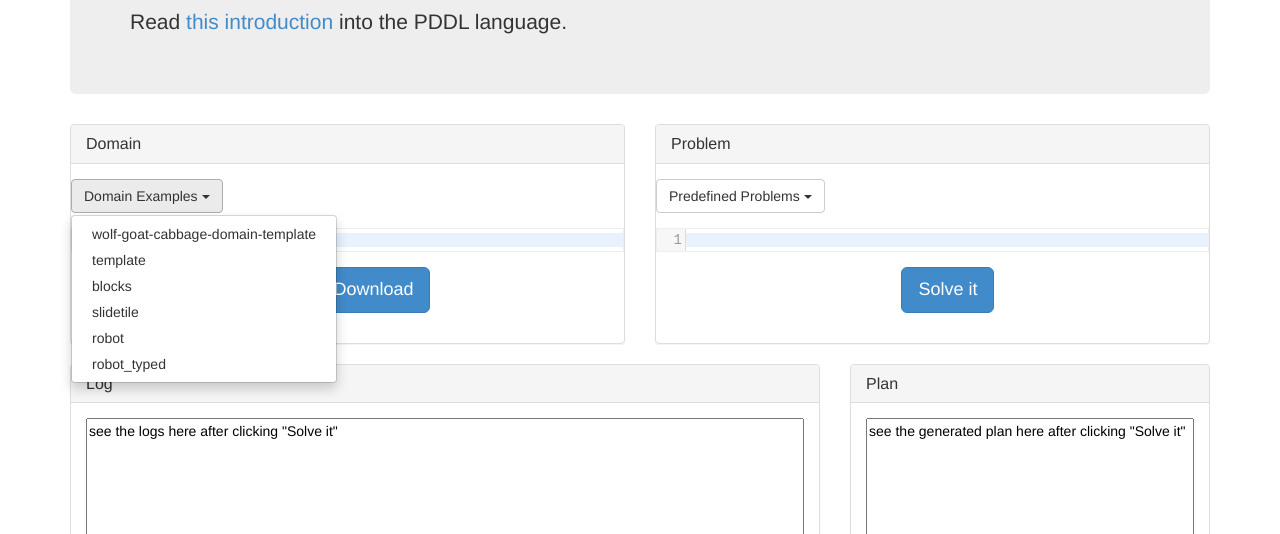
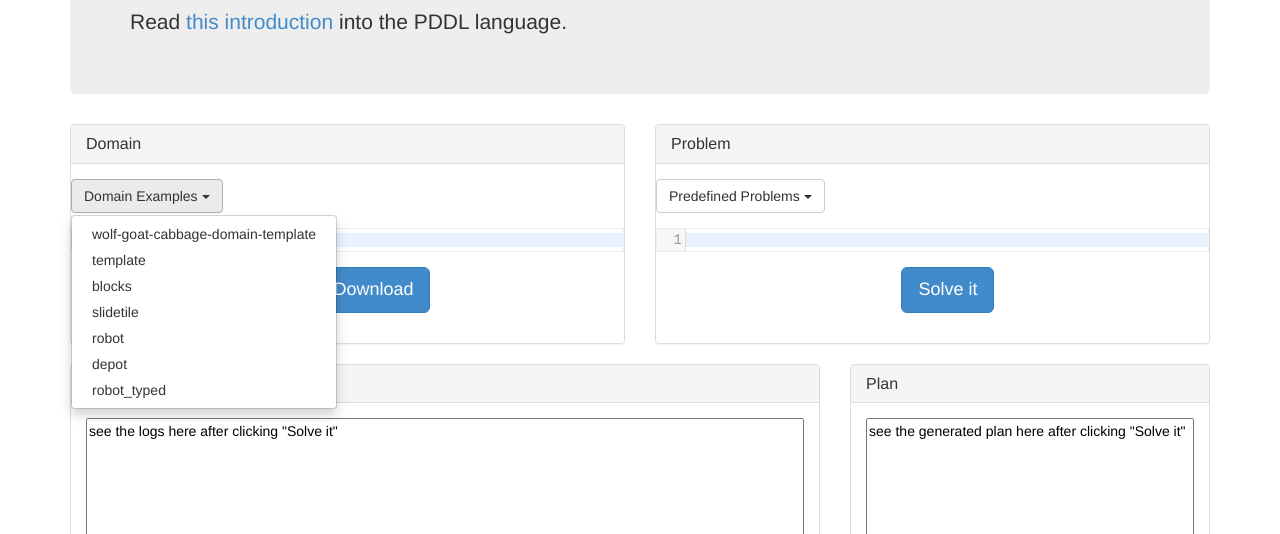
Before and after one commit to LCAS/fast_downward_server, a plain HTML site: page fd_webserver/templates/index.html in a window 1280 px wide. Both pictures are taken after a click on the button "Domain Examples". Shown: the part 266-800 px from the top of the page. Drawn offline with nearby package versions, Linux system fonts and the light colour scheme; files that its build step writes are made by us from their sources; files whose address does not match are found by name.

Commit message:
depot example

```diff
--- a/fd_webserver/templates/index.html
+++ b/fd_webserver/templates/index.html
@@ -77,6 +77,7 @@
 						    <li role="presentation"><a role="menuitem" tabindex="-1">blocks</a></li>
                                                     <li role="presentation"><a role="menuitem" tabindex="-1">slidetile</a></li>
 						    <li role="presentation"><a role="menuitem" tabindex="-1">robot</a></li>
+                                                    <li role="presentation"><a role="menuitem" tabindex="-1">depot</a></li>
                                                     <li role="presentation"><a role="menuitem" tabindex="-1">robot_typed</a></li>
 						  </ul>
 						</div>
```
Also changed, not shown: 2 other files.
